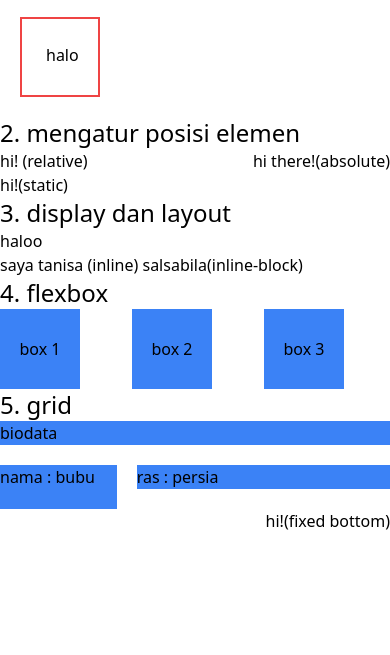
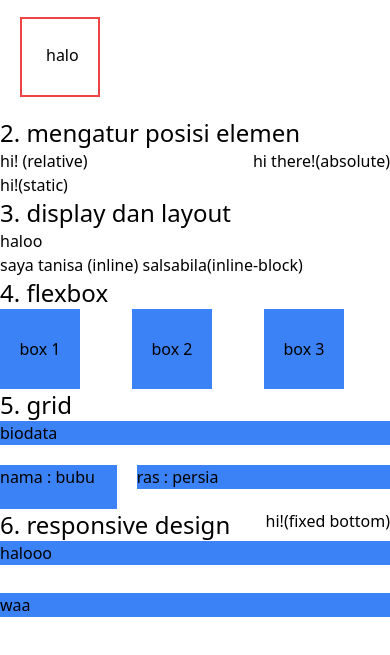
Before and after one commit to Tanisasalsabila/1124160198-tailwind, a website: page index.html in a window 390 px wide. Shown: the part 71-726 px from the top of the page. Drawn offline with nearby package versions, Linux system fonts and the light colour scheme.

Commit message:
responsive design

```diff
--- a/index.html
+++ b/index.html
@@ -32,5 +32,11 @@
   <div class="col-span-2 bg-blue-500">ras : persia
   </div>
 </div>
+<div class="font-light text-2xl">6. responsive design</div>
+<div class="flex flex-col md:flex-row gap-7">
+  <div class="w-full md:w-2/3 bg-blue-500">halooo</div>
+  <div class="w-full md:w-3/3 bg-blue-500">waa</div>
+</div>
+
 </body>
 </html>
```
